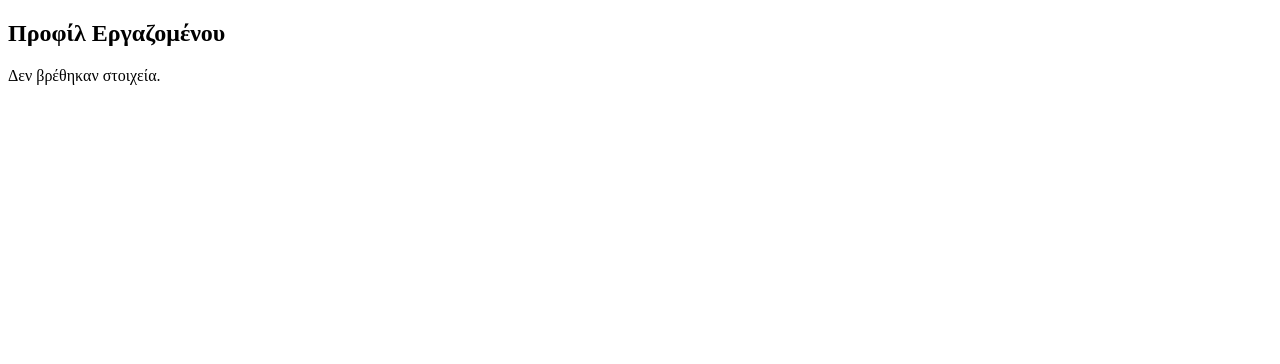
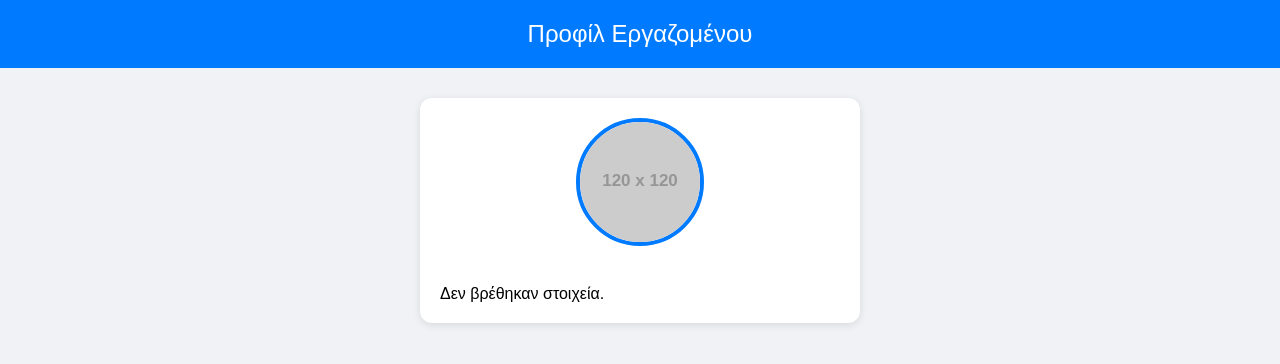
Before and after one commit to Ange1990/barcode-app, a plain HTML site: page index.html in a window 1280 px wide. Drawn offline with Linux system fonts and the light colour scheme; placeholder pictures from the web are drawn by us.

Commit message:
Update index.html

```diff
--- a/index.html
+++ b/index.html
@@ -2,13 +2,76 @@
 <html lang="el">
 <head>
   <meta charset="UTF-8" />
+  <meta name="viewport" content="width=device-width, initial-scale=1" />
   <title>Προφίλ Εργαζομένου</title>
-  <meta name="viewport" content="width=device-width, initial-scale=1" />
+  <style>
+    body {
+      margin: 0;
+      font-family: sans-serif;
+      background-color: #f0f2f5;
+    }
+
+    .header {
+      background-color: #007BFF;
+      color: white;
+      text-align: center;
+      padding: 20px 10px;
+      font-size: 24px;
+    }
+
+    .card {
+      background: white;
+      max-width: 400px;
+      margin: 30px auto;
+      border-radius: 12px;
+      box-shadow: 0 2px 8px rgba(0,0,0,0.1);
+      padding: 20px;
+      text-align: center;
+    }
+
+    .profile-pic {
+      width: 120px;
+      height: 120px;
+      border-radius: 50%;
+      object-fit: cover;
+      margin-bottom: 15px;
+      border: 4px solid #007BFF;
+    }
+
+    .info {
+      text-align: left;
+      margin-top: 20px;
+    }
+
+    .info p {
+      margin: 8px 0;
+      font-size: 16px;
+    }
+
+    #saveBtn {
+      margin-top: 20px;
+      padding: 10px 20px;
+      font-size: 16px;
+      background-color: #007BFF;
+      color: white;
+      border: none;
+      border-radius: 6px;
+      cursor: pointer;
+    }
+
+    #saveBtn:hover {
+      background-color: #0056b3;
+    }
+  </style>
 </head>
 <body>
-  <h2>Προφίλ Εργαζομένου</h2>
-  <div id="result">Φόρτωση...</div>
-  <button id="saveBtn" style="display:none;">Αποθήκευση ως Επαφή</button>
+  <div class="header">Προφίλ Εργαζομένου</div>
+
+  <div class="card" id="cardContent">
+    <img src="https://via.placeholder.com/120" alt="Φωτογραφία" class="profile-pic" />
+    <div class="info" id="result">Φόρτωση...</div>
+    <button id="saveBtn" style="display:none;">Αποθήκευση ως Επαφή</button>
+  </div>
 
   <script>
     const params = new URLSearchParams(window.location.search);
@@ -19,21 +82,33 @@
         name: "Γιώργος Νικολάου",
         phone: "+306941234567",
         position: "Αποθηκάριος",
-        shift: "07:00 - 15:00"
+        shift: "07:00 - 15:00",
+        photo: "https://randomuser.me/api/portraits/men/45.jpg"
+      },
+      "444999": {
+        name: "Μαρία Κωνσταντίνου",
+        phone: "+306901234567",
+        position: "Γραμματεία",
+        shift: "09:00 - 17:00",
+        photo: "https://randomuser.me/api/portraits/women/65.jpg"
       }
     };
 
     const user = database[id];
+    const resultDiv = document.getElementById("result");
+    const photoEl = document.querySelector(".profile-pic");
+
     if (user) {
-      document.getElementById("result").innerHTML = `
+      resultDiv.innerHTML = `
         <p><strong>Όνομα:</strong> ${user.name}</p>
+        <p><strong>Θέση:</strong> ${user.position}</p>
         <p><strong>Τηλέφωνο:</strong> ${user.phone}</p>
-        <p><strong>Θέση:</strong> ${user.position}</p>
         <p><strong>Ωράριο:</strong> ${user.shift}</p>
       `;
+      photoEl.src = user.photo;
       document.getElementById("saveBtn").style.display = "inline-block";
     } else {
-      document.getElementById("result").innerText = "Δεν βρέθηκαν στοιχεία.";
+      resultDiv.innerText = "Δεν βρέθηκαν στοιχεία.";
     }
 
     document.getElementById("saveBtn").addEventListener("click", () => {
```
